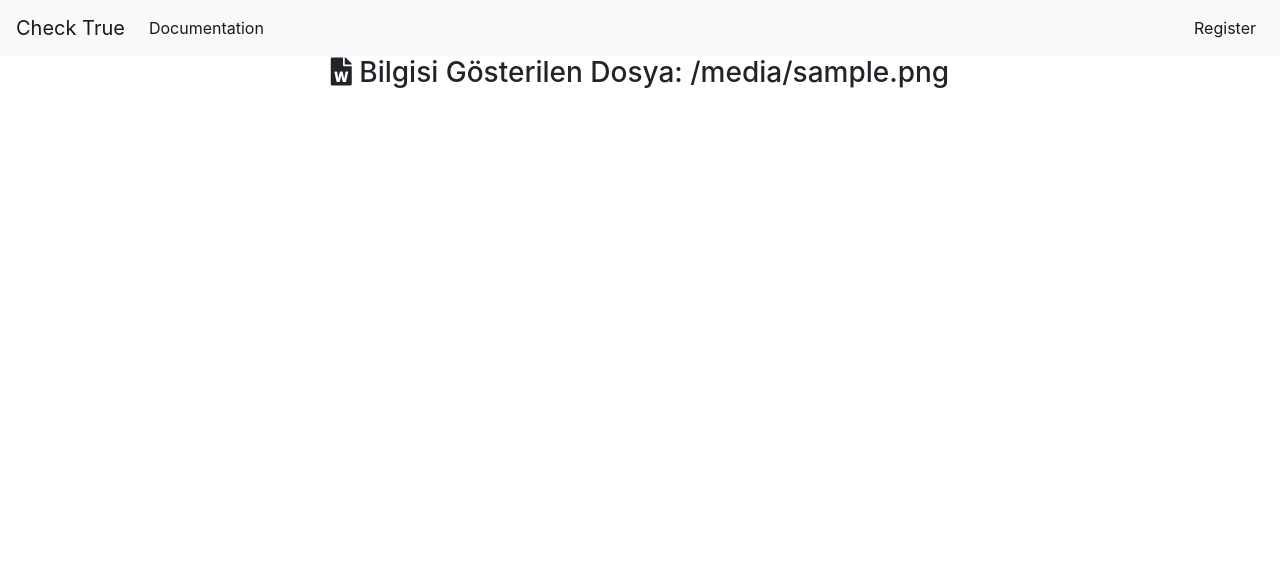
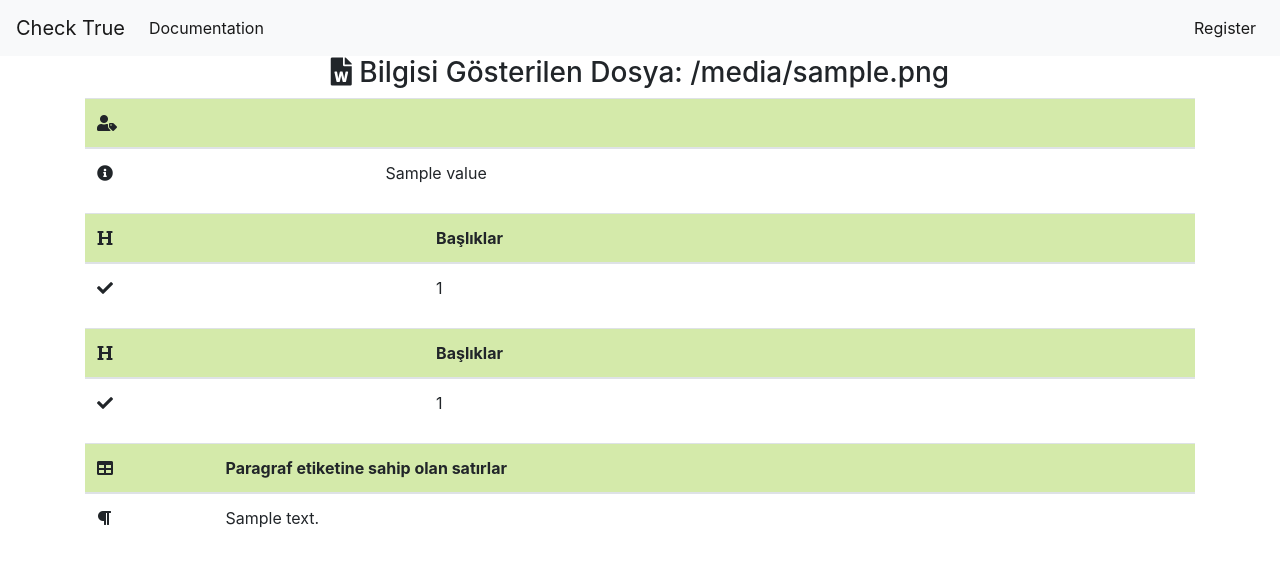
Before and after one commit to EmrePbu/CheckTrueFlask, a Flask app: template templates/file_operations.html in a window 1280 px wide. Shown: the top 567 px of the page. Run offline with Flask 2, Linux system fonts and the light colour scheme; the template is opened without the code that fills it: most values are stand-ins (such as "Sample title", 1, 10 or a date in 2020); some libraries are stand-ins or nearby versions.

Commit message:
Goodnight

```diff
--- a/app.py
+++ b/app.py
@@ -81,12 +81,11 @@ def select_file(filename):
     content_list = RP.read_paragraph(filename=filepath)
     file_details = RP.file_properties(filename=filepath)
     file_header = RP.file_header(filename=filepath)
+    file_footer = RP.file_footer(filename=filepath)
     # RP.file_footer(filename=filepath)
-    RP.file_body(filename=filepath)
-    # RP.file_footnotes(filename=filepath)
-    # RP.file_endnotes(filename=filepath)
+    file_body = RP.file_body(filename=filepath)
 
-    return render_template('file_operations.html',  file_details=file_details, filename=filename, content_list=content_list, file_header=file_header)
+    return render_template('file_operations.html',  file_details=file_details, filename=filename, content_list=content_list, file_header=file_header, file_footer=file_footer, file_body=file_body)
 
 
 if __name__ == '__main__':
--- a/templates/file_operations.html
+++ b/templates/file_operations.html
@@ -11,13 +11,15 @@
     <i class="fas fa-file-word"></i> Bilgisi Gösterilen Dosya: {{filename}}
   </h3>
 
-<!--
+
   {% include 'includes/file_details.html' %}
-
+  {% include 'includes/file_header.html' %}
+  {% include 'includes/file_footer.html' %}
   {% include 'includes/paragraph.html' %}
 
-  {% include 'includes/file_header.html' %}
--->
+
+
+
 
   {% block script %}
   <script>
--- /dev/null
+++ b/templates/includes/file_footer.html
@@ -0,0 +1,35 @@
+<table class="table">
+    <thead class="thead-color">
+        <tr>
+            <th scope="col"><i class="fas fa-heading"></i></th>
+            <th scope="col">Başlıklar</th>
+        </tr>
+    </thead>
+    <tbody>
+        {% if file_footer %}
+            {% for i in file_footer[0][0][0] %}
+                {% if i == null or i == '' %}
+                    <tr>
+                        <th scope="row"><i class="fas fa-times"></i></th>
+                        <td>Alt başlıkta boşluk yada alt satır var</td>
+                    </tr>
+                {% elif i!= null or i != '' or i != ' ' %}
+                    <tr>
+                        <th scope="row"><i class="fas fa-check"></i></th>
+                        <td>{{i}}</td>
+                    </tr>
+                {% endif %}
+            {% endfor %}
+        {% else %}
+            <tr>
+                <th scope="row"><i class="fas fa-minus"></i></th>
+                <td>Alt başlık bulunamaktadır.</td>
+            </tr>
+        {% endif %}
+    </tbody>
+</table>
+<style>
+    thead.thead-color{
+        background-color: #d4eaaa;
+    }
+  </style>
--- a/templates/includes/file_header.html
+++ b/templates/includes/file_header.html
@@ -1,5 +1,5 @@
 <table class="table">
-    <thead>
+    <thead class="thead-color">
         <tr>
             <th scope="col"><i class="fas fa-heading"></i></th>
             <th scope="col">Başlıklar</th>
@@ -11,7 +11,7 @@
                 {% if i == null or i == '' %}
                     <tr>
                         <th scope="row"><i class="fas fa-times"></i></th>
-                        <td>Üst başlıkta hata var</td>
+                        <td>Üst başlıkta boşluk yada alt satır var</td>
                     </tr>
                 {% elif i!= null or i != '' or i != ' ' %}
                     <tr>
@@ -23,8 +23,13 @@
         {% else %}
             <tr>
                 <th scope="row"><i class="fas fa-minus"></i></th>
-                <td>Üst başlık bulunamamktadır.</td>
+                <td>Üst başlık bulunamaktadır.</td>
             </tr>
         {% endif %}
     </tbody>
 </table>
+<style>
+    thead.thead-color{
+        background-color: #d4eaaa;
+    }
+  </style>
```
Also changed, not shown: read_file.py (+10 -16 lines).
